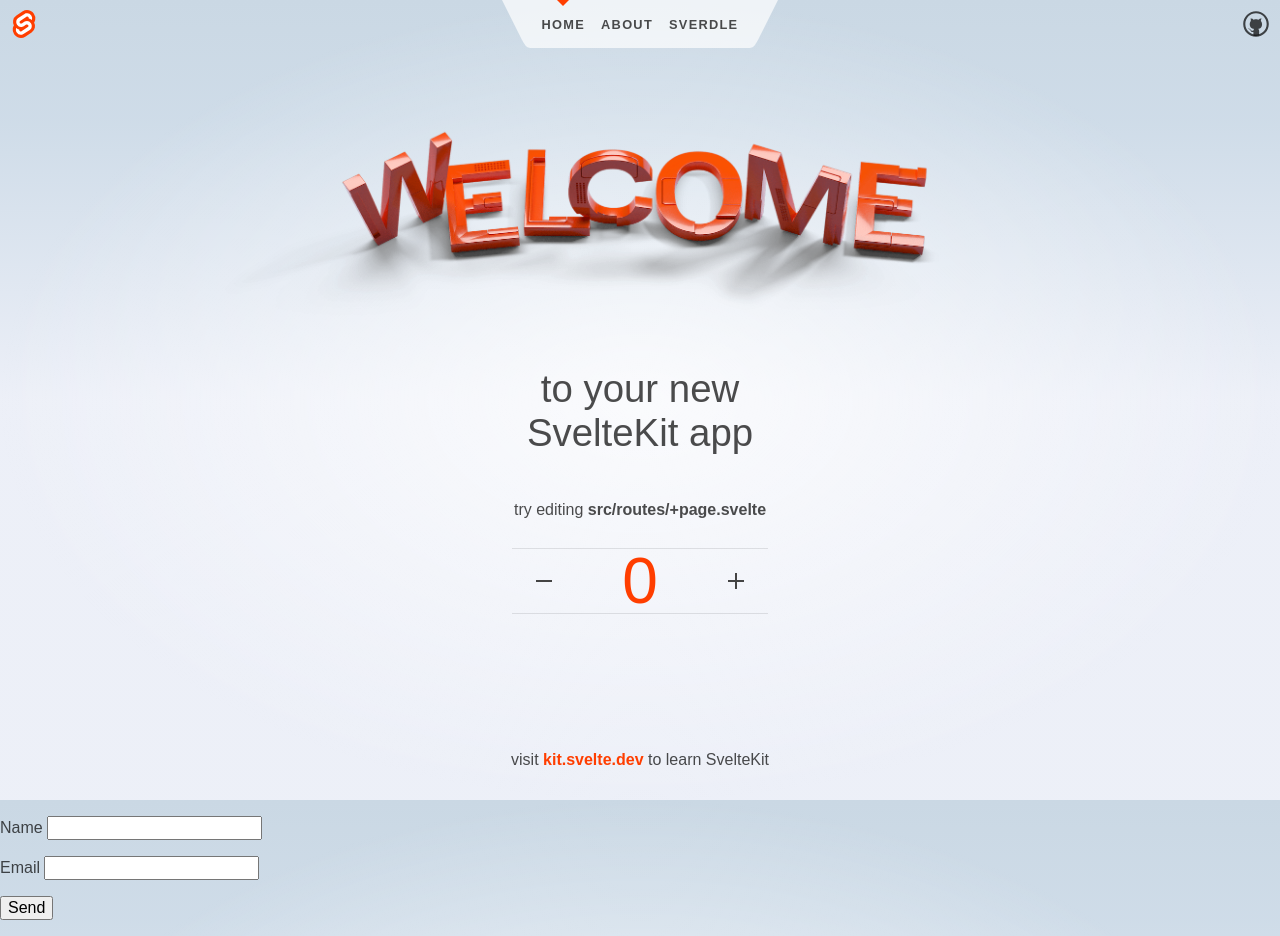
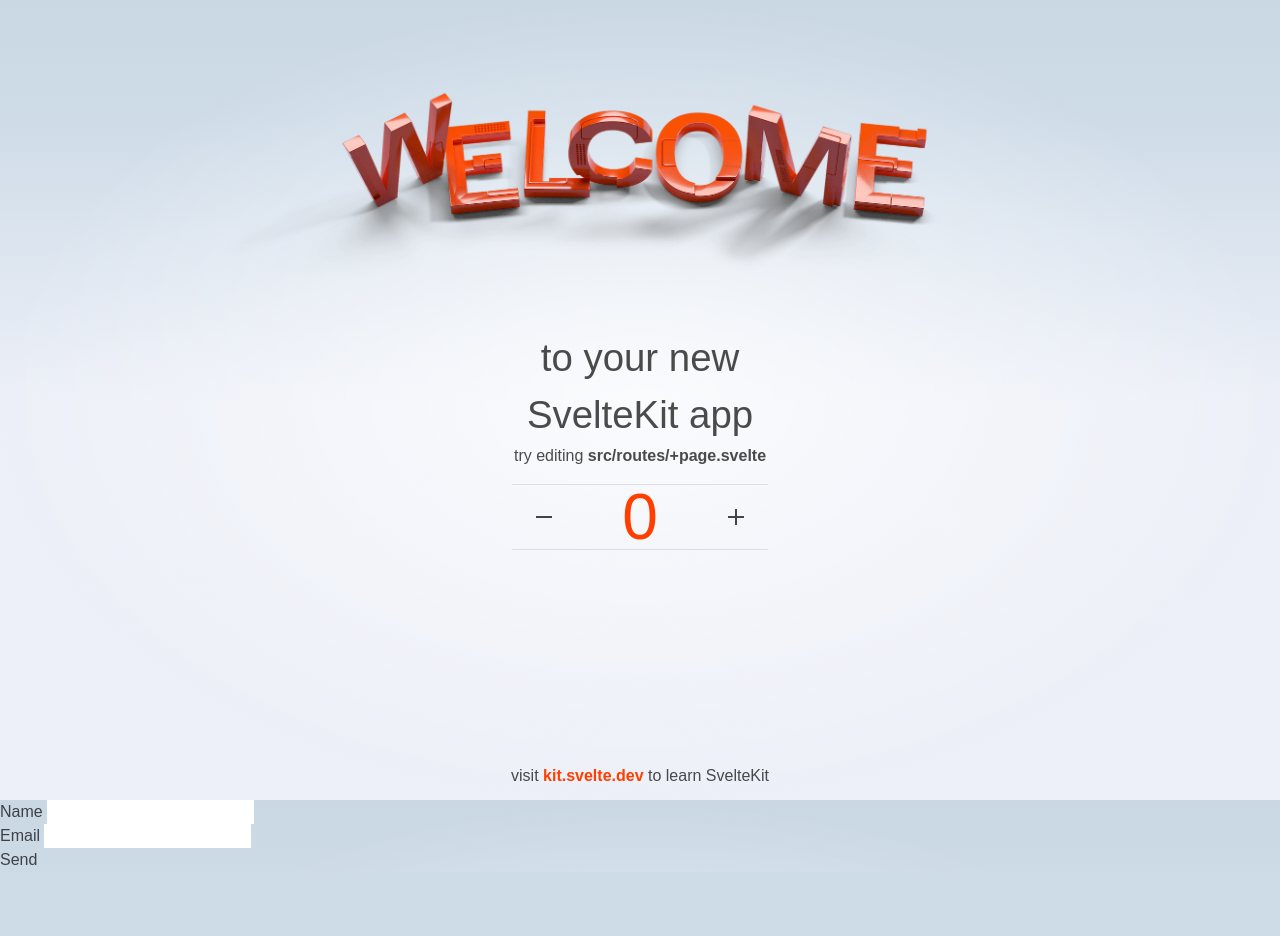
Before and after one commit to morrowsix/netlify-test, a SvelteKit app: page / in a window 1280 px wide. After the commit the page ends 872 px from the top, so only its background shows below. Built offline with nearby package versions, Linux system fonts and the light colour scheme.

Commit message:
added tailwind

```diff
--- /dev/null
+++ b/postcss.config.cjs
@@ -0,0 +1,13 @@
+const tailwindcss = require("tailwindcss");
+const autoprefixer = require("autoprefixer");
+
+const config = {
+  plugins: [
+    //Some plugins, like tailwindcss/nesting, need to run before Tailwind,
+    tailwindcss(),
+    //But others, like autoprefixer, need to run after,
+    autoprefixer,
+  ],
+};
+
+module.exports = config;
--- /dev/null
+++ b/src/app.postcss
@@ -0,0 +1,4 @@
+/* Write your global styles here, in PostCSS syntax */
+@tailwind base;
+@tailwind components;
+@tailwind utilities;
--- a/src/routes/+layout.svelte
+++ b/src/routes/+layout.svelte
@@ -1,17 +1,20 @@
 <script>
-	import Header from './Header.svelte';
-	import './styles.css';
+  import "../app.postcss";
+  import Header from "./Header.svelte";
+  import "./styles.css";
 </script>
 
 <div class="app">
-	<Header />
+  <header />
 
   <main>
     <slot />
   </main>
 
   <footer>
-		<p>visit <a href="https://kit.svelte.dev">kit.svelte.dev</a> to learn SvelteKit</p>
+    <p>
+      visit <a href="https://kit.svelte.dev">kit.svelte.dev</a> to learn SvelteKit
+    </p>
   </footer>
 </div>
 
--- a/svelte.config.js
+++ b/svelte.config.js
@@ -1,10 +1,17 @@
-import adapter from '@sveltejs/adapter-netlify';
+import preprocess from "svelte-preprocess";
+import adapter from "@sveltejs/adapter-netlify";
 
 /** @type {import('@sveltejs/kit').Config} */
 const config = {
-	kit: {
-		adapter: adapter()
-	}
+  kit: {
+    adapter: adapter(),
+  },
+
+  preprocess: [
+    preprocess({
+      postcss: true,
+    }),
+  ],
 };
 
 export default config;
--- /dev/null
+++ b/tailwind.config.cjs
@@ -0,0 +1,11 @@
+const config = {
+  content: ["./src/**/*.{html,js,svelte,ts}"],
+
+  theme: {
+    extend: {},
+  },
+
+  plugins: [],
+};
+
+module.exports = config;
```
Also changed, not shown: package.json (+6 -1 lines), 1 other file (tests, documents, lock files or other folders). Lines whose indentation alone changed are shown as unchanged.
